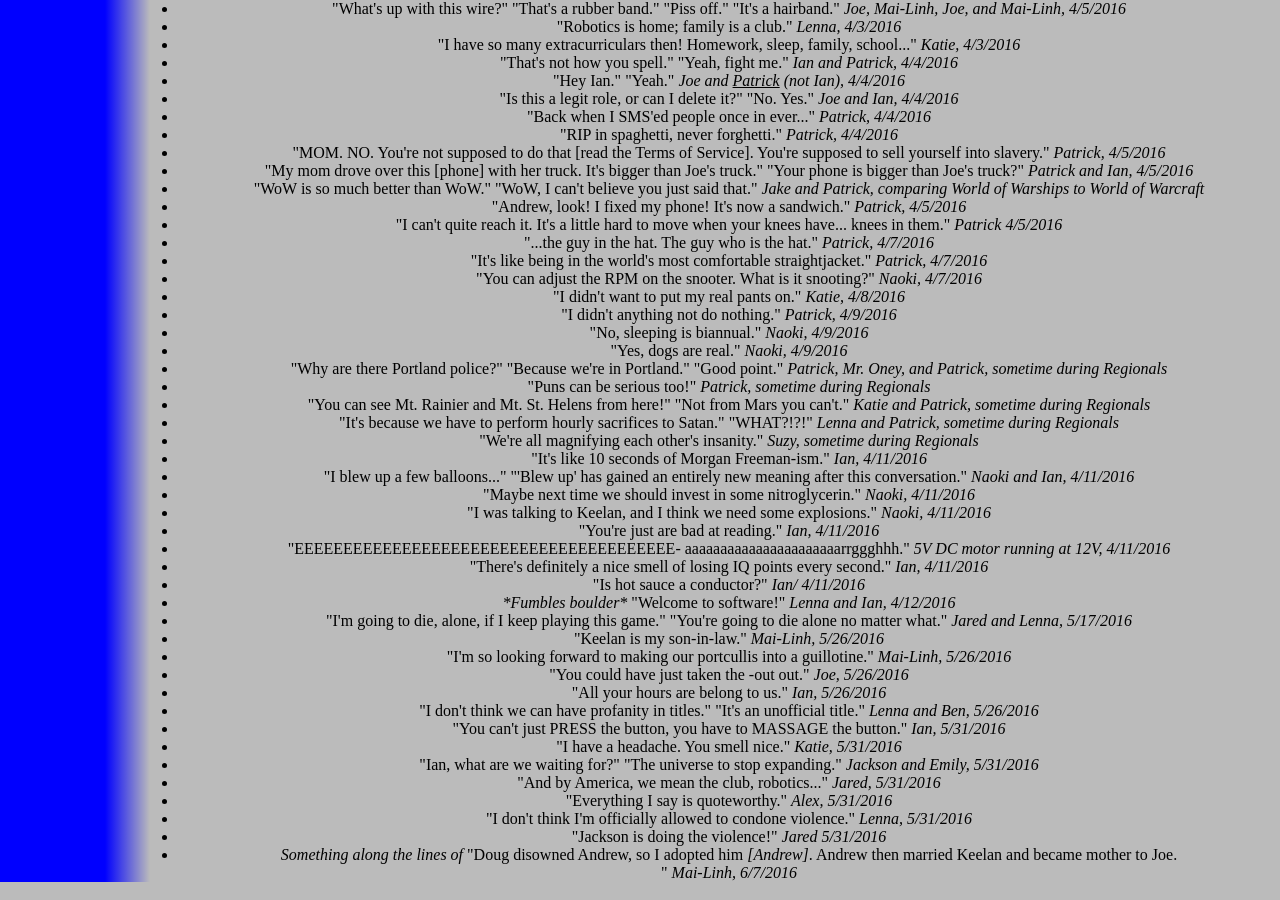
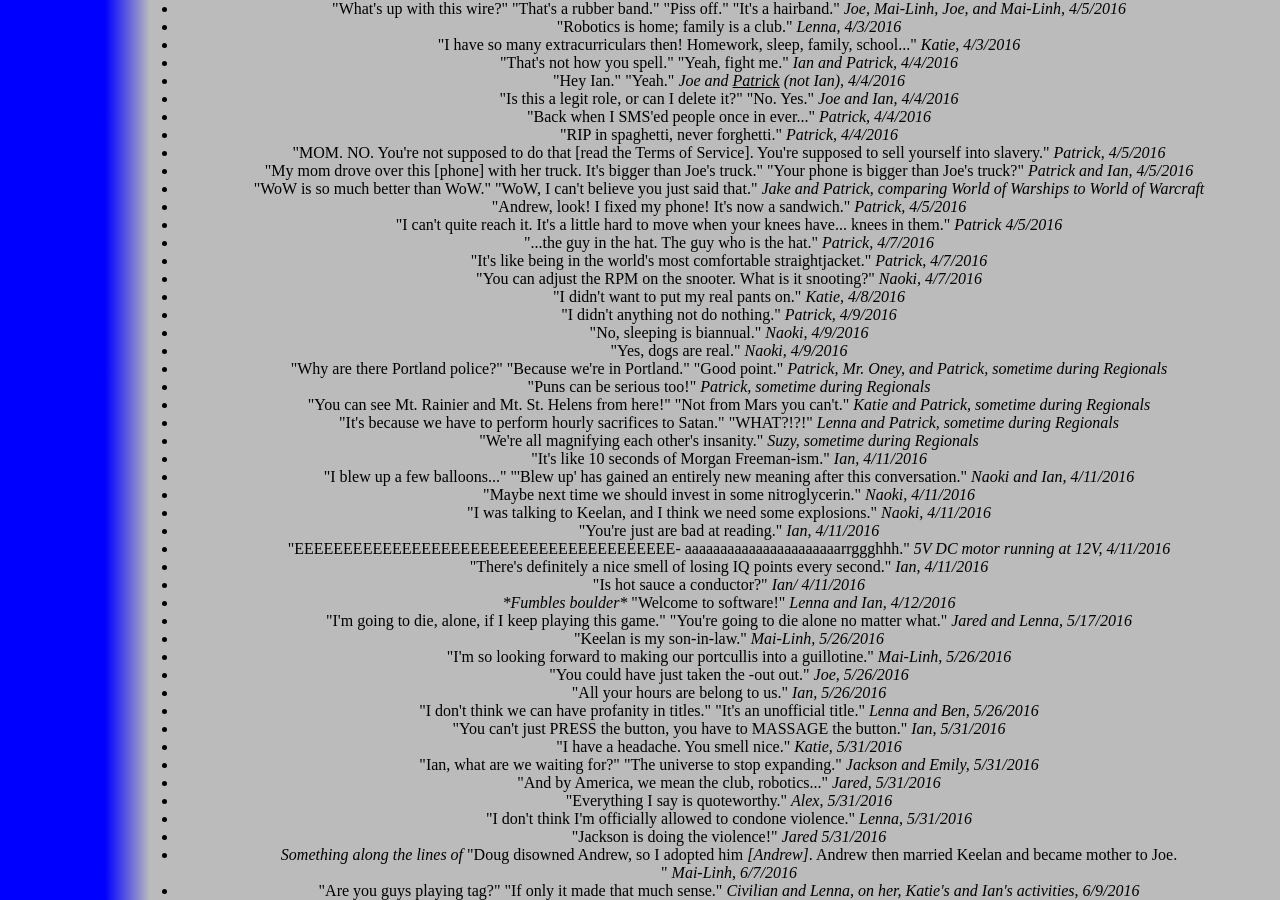
Before and after one commit to katiebugmoon/FRC4131.github.io, a Jekyll site: the page built from media/2016/quotes.html, in a window 1280 px wide and 900 px high, scrolled down 2680 px. Built offline with Jekyll 4.4.1, drawn with Linux system fonts in a browser that asks for light colours; nearby versions of some CDN libraries.

Commit message:
Update quotes.html

```diff
--- a/media/2016/quotes.html
+++ b/media/2016/quotes.html
@@ -190,4 +190,6 @@ title: Build Season 2016 Quotes
 	<li>"I don't think I'm officially allowed to condone violence." <i>Lenna, 5/31/2016</i></li>
 	<li>"Jackson is doing the violence!" <i>Jared 5/31/2016</i></li>
 	<li><i>Something along the lines of </i>"Doug disowned Andrew, so I adopted him <i>[Andrew]</i>. Andrew then married Keelan and became mother to Joe. </li>" <i>Mai-Linh, 6/7/2016</i>
+	<li>"Are you guys playing tag?" "If only it made that much sense." <i>Civilian and Lenna, on her, Katie's and Ian's activities, 6/9/2016</i></li>
+
 </ul><center>
```
